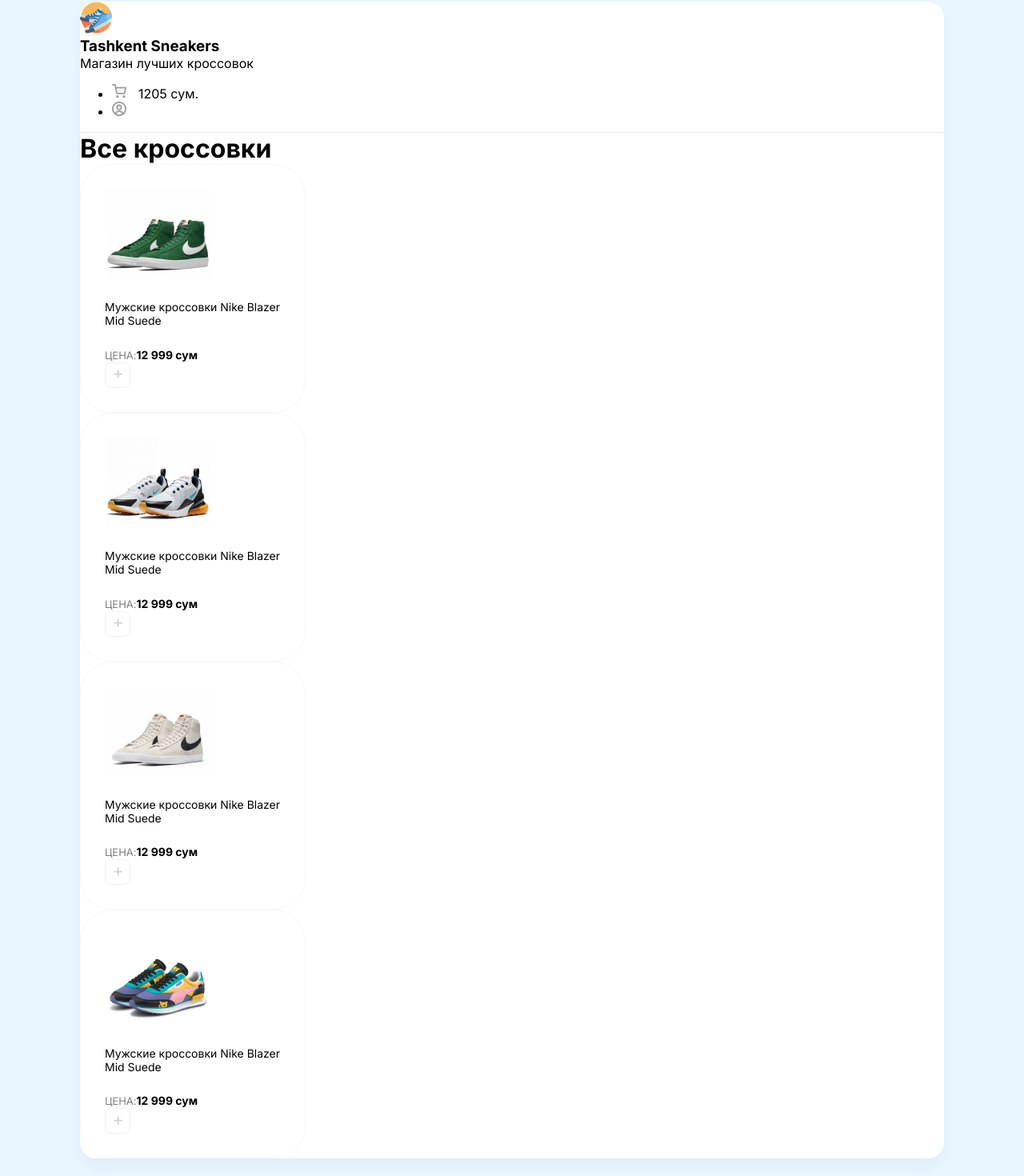
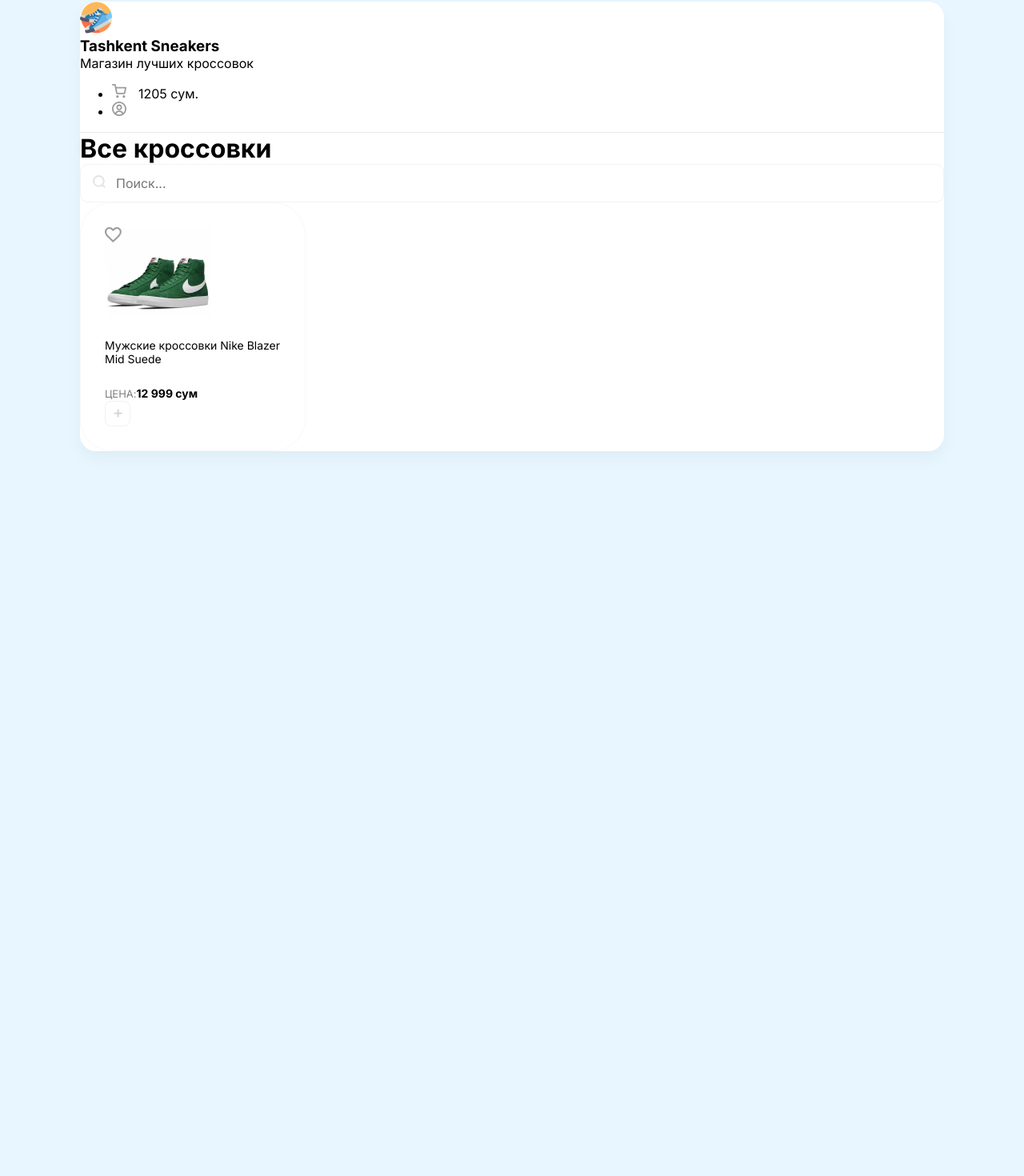
Before and after one commit to CerberStrix/Tashkent-Sneakers, a React (Create React App) app: page / in a window 1280 px wide. Shown: the part 48-1518 px from the top of the page at 80% size. After the commit the page ends 800 px from the top, so only its background shows below. Built offline with nearby package versions, Linux system fonts and the light colour scheme.

Commit message:
add main page & components

```diff
--- a/src/App.js
+++ b/src/App.js
@@ -1,83 +1,20 @@
+import { Card, Header, Drawer } from './components';
+
 function App() {
   return (
     <div className="wrapper clear">
-      <header className="d-flex justify-between p-40">
-        <div className="d-flex align-center">
-          <img width={40} height={40} src="/img/logo.png" alt="logo" />
-          <div>
-            <h3 className="text-uppercase">Tashkent Sneakers</h3>
-            <p className="opacity-5">Магазин лучших кроссовок</p>
+      <Drawer />
+      <Header />
+      <div className="content p-40">
+        <div className="d-flex align-center mb-40 justify-between">
+          <h1>Все кроссовки</h1>
+          <div className="search-block d-flex">
+            <img src="/img/search.svg" alt="search" />
+            <input placeholder="Поиск..." />
           </div>
         </div>
-        <ul className="d-flex align-center">
-          <li className="mr-30">
-            <img width={18} height={18} src="/img/cart.svg" alt="cart" />
-            <span>1205 сум.</span>
-          </li>
-          <li>
-            <img idth={18} height={18} src="/img/user.svg" alt="user" />
-          </li>
-        </ul>
-      </header>
-      <div className="content p-40">
-        <h1 className="mb-40">Все кроссовки</h1>
-
         <div className="d-flex">
-          <div className="card">
-            <img width={133} height={112} src="/img/sneakers/1.jpg" alt="Sneakers" />
-            <h5>Мужские кроссовки Nike Blazer Mid Suede</h5>
-            <div className="d-flex justify-between align-center">
-              <div className="d-flex flex-column">
-                <span>Цена:</span>
-                <b>12 999 сум</b>
-              </div>
-              <button className="button">
-                <img width={11} height={11} src="/img/plus.svg" alt="card" />
-              </button>
-            </div>
-          </div>
-
-          <div className="card">
-            <img width={133} height={112} src="/img/sneakers/2.jpg" alt="Sneakers" />
-            <h5>Мужские кроссовки Nike Blazer Mid Suede</h5>
-            <div className="d-flex justify-between align-center">
-              <div className="d-flex flex-column">
-                <span>Цена:</span>
-                <b>12 999 сум</b>
-              </div>
-              <button className="button">
-                <img width={11} height={11} src="/img/plus.svg" alt="card" />
-              </button>
-            </div>
-          </div>
-
-          <div className="card">
-            <img width={133} height={112} src="/img/sneakers/3.jpg" alt="Sneakers" />
-            <h5>Мужские кроссовки Nike Blazer Mid Suede</h5>
-            <div className="d-flex justify-between align-center">
-              <div className="d-flex flex-column">
-                <span>Цена:</span>
-                <b>12 999 сум</b>
-              </div>
-              <button className="button">
-                <img width={11} height={11} src="/img/plus.svg" alt="card" />
-              </button>
-            </div>
-          </div>
-
-          <div className="card">
-            <img width={133} height={112} src="/img/sneakers/4.jpg" alt="Sneakers" />
-            <h5>Мужские кроссовки Nike Blazer Mid Suede</h5>
-            <div className="d-flex justify-between align-center">
-              <div className="d-flex flex-column">
-                <span>Цена:</span>
-                <b>12 999 сум</b>
-              </div>
-              <button className="button">
-                <img width={11} height={11} src="/img/plus.svg" alt="card" />
-              </button>
-            </div>
-          </div>
+          <Card />
         </div>
       </div>
     </div>
--- /dev/null
+++ b/src/components/Card.jsx
@@ -0,0 +1,25 @@
+import React from 'react';
+
+const Card = () => {
+  return (
+    <div className="card">
+      <div className="favorite">
+        <img src="/img/heart.svg" alt="Favorite" />
+      </div>
+
+      <img width={133} height={112} src="/img/sneakers/1.jpg" alt="Sneakers" />
+      <h5>Мужские кроссовки Nike Blazer Mid Suede</h5>
+      <div className="d-flex justify-between align-center">
+        <div className="d-flex flex-column">
+          <span>Цена:</span>
+          <b>12 999 сум</b>
+        </div>
+        <button className="button">
+          <img width={11} height={11} src="/img/plus.svg" alt="card" />
+        </button>
+      </div>
+    </div>
+  );
+};
+
+export default Card;
--- /dev/null
+++ b/src/components/Drawer.jsx
@@ -0,0 +1,55 @@
+import React from 'react';
+
+const Drawer = () => {
+  return (
+    <div style={{ display: 'none' }} className="overlay">
+      <div className="drawer d-flex flex-column">
+        <h2 className="mb-30 justify-between d-flex">
+          Корзина <img className="removeBtn cu-p" src="/img/btn-remove.svg" alt="Remove"></img>
+        </h2>
+        <div className="items">
+          <div className="cartItem d-flex align-center mb-20">
+            <div
+              style={{ backgroundImage: 'url(/img/sneakers/1.jpg)' }}
+              className="cartItemImg"></div>
+            <div className="mr-20 flex">
+              <p className="mb-5">Мужские кроссовки Nike Air Max 270</p>
+              <b>12 999 сум</b>
+            </div>
+            <img className="removeBtn" src="/img/btn-remove.svg" alt="Remove"></img>
+          </div>
+          <div className="cartItem d-flex align-center mb-20">
+            <div
+              style={{ backgroundImage: 'url(/img/sneakers/2.jpg)' }}
+              className="cartItemImg"></div>
+            <div className="mr-20 flex">
+              <p className="mb-5">Мужские кроссовки Nike Air Max 270</p>
+              <b>12 999 сум</b>
+            </div>
+            <img className="removeBtn" src="/img/btn-remove.svg" alt="Remove"></img>
+          </div>
+        </div>
+
+        <div className="cartTotalBlock">
+          <ul>
+            <li>
+              <span>Итого:</span>
+              <div></div>
+              <b>21 419 сум</b>
+            </li>
+            <li>
+              <span>Налог 5%:</span>
+              <div></div>
+              <b>1074 сум</b>
+            </li>
+          </ul>
+          <button className="greenButton">
+            Оформить заказ <img src="/img/arrow.svg" alt="Arrow" />
+          </button>
+        </div>
+      </div>
+    </div>
+  );
+};
+
+export default Drawer;
--- /dev/null
+++ b/src/components/Header.jsx
@@ -0,0 +1,26 @@
+import React from 'react';
+
+const Header = () => {
+  return (
+    <header className="d-flex justify-between p-40">
+      <div className="d-flex align-center">
+        <img width={40} height={40} src="/img/logo.png" alt="logo" />
+        <div>
+          <h3 className="text-uppercase">Tashkent Sneakers</h3>
+          <p className="opacity-5">Магазин лучших кроссовок</p>
+        </div>
+      </div>
+      <ul className="d-flex align-center">
+        <li className="mr-30">
+          <img width={18} height={18} src="/img/cart.svg" alt="cart" />
+          <span>1205 сум.</span>
+        </li>
+        <li>
+          <img idth={18} height={18} src="/img/user.svg" alt="user" />
+        </li>
+      </ul>
+    </header>
+  );
+};
+
+export default Header;
--- /dev/null
+++ b/src/components/index.js
@@ -0,0 +1,3 @@
+export { default as Card } from './Card';
+export { default as Header } from './Header';
+export { default as Drawer } from './Drawer';
--- a/src/index.scss
+++ b/src/index.scss
@@ -4,6 +4,10 @@
   -webkit-font-smoothing: antialiased;
   -moz-osx-font-smoothing: grayscale;
   background-color: #e7f6ff;
+}
+
+* {
+  font-family: 'Inter', system-ui;
 }
 
 .wrapper {
@@ -37,6 +41,17 @@
   width: 220px;
   border-radius: 40px;
   margin-right: 30px;
+  transition: box-shadow 0.2s ease-in-out, transform 0.2s ease-in-out;
+
+  &:hover {
+    box-shadow: 0px 14px 35px rgba(0, 0, 0, 0.06);
+    transform: translateY(-5px);
+  }
+
+  .favorite {
+    position: absolute;
+    cursor: pointer;
+  }
 
   span {
     font-size: 13px;
@@ -63,3 +78,136 @@
   width: 32px;
   cursor: pointer;
 }
+
+.search-block {
+  border: 1px solid #f3f3f3;
+  border-radius: 10px;
+  padding: 0 15px;
+
+  input {
+    border: 0;
+    padding: 13px;
+    font-size: 16px;
+    width: 200px;
+  }
+}
+
+.overlay {
+  position: absolute;
+  left: 0;
+  top: 0;
+  width: 100%;
+  height: 100%;
+  background-color: rgba(0, 0, 0, 0.1);
+  z-index: 1;
+}
+
+.drawer {
+  position: absolute;
+  width: 420px;
+  height: 100%;
+  right: 0;
+  background: #ffffff;
+  box-shadow: -10px 4px 24px rgba(0, 0, 0, 0.1);
+  padding: 30px;
+
+  h2 {
+    margin: 0;
+    font-size: 24px;
+  }
+
+  .items {
+    overflow: auto;
+    flex: 1;
+    margin-bottom: 40px;
+  }
+}
+
+.cartTotalBlock {
+  ul {
+    margin-bottom: 40px !important;
+    li {
+      display: flex;
+      align-items: flex-end;
+      margin-bottom: 20px;
+    }
+
+    div {
+      flex: 1;
+      height: 1px;
+      border-bottom: 1px dashed #dfdfdf;
+      position: relative;
+      top: -4px;
+      margin: 0 7px;
+    }
+  }
+
+  .greenButton {
+    position: relative;
+
+    &:hover {
+      img {
+        transform: translateX(5px);
+      }
+    }
+    img {
+      position: absolute;
+      right: 30px;
+      top: 20px;
+      transition: transform 0.15s ease-in-out;
+    }
+  }
+}
+
+.greenButton {
+  width: 100%;
+  height: 55px;
+  background: #9dd558;
+  border-radius: 18px;
+  border: none;
+  color: #ffffff;
+  font-size: 16px;
+  font-weight: 500;
+  cursor: pointer;
+  transition: background 0.2s ease-in-out;
+
+  &:hover {
+    background: lighten($color: #9dd558, $amount: 5%);
+  }
+
+  &:active {
+    background: darken($color: #9dd558, $amount: 5%);
+  }
+}
+
+.cartItem {
+  border: 1px solid #f3f3f3;
+  border-radius: 20px;
+  overflow: hidden;
+  padding: 20px;
+
+  .cartItemImg {
+    height: 70px;
+    width: 70px;
+    background-size: contain;
+    background-position: 0 -3px;
+    background-repeat: no-repeat;
+    margin-right: 20px;
+  }
+  p {
+    font-size: 16px;
+    margin: 0;
+  }
+  b {
+    font-size: 14px;
+  }
+
+  .removeBtn {
+    opacity: 0.5;
+    transition: opacity 0.2s ease-in-out;
+    cursor: pointer;
+    &:hover {
+      opacity: 1;
+    }
+  }
+}
```
